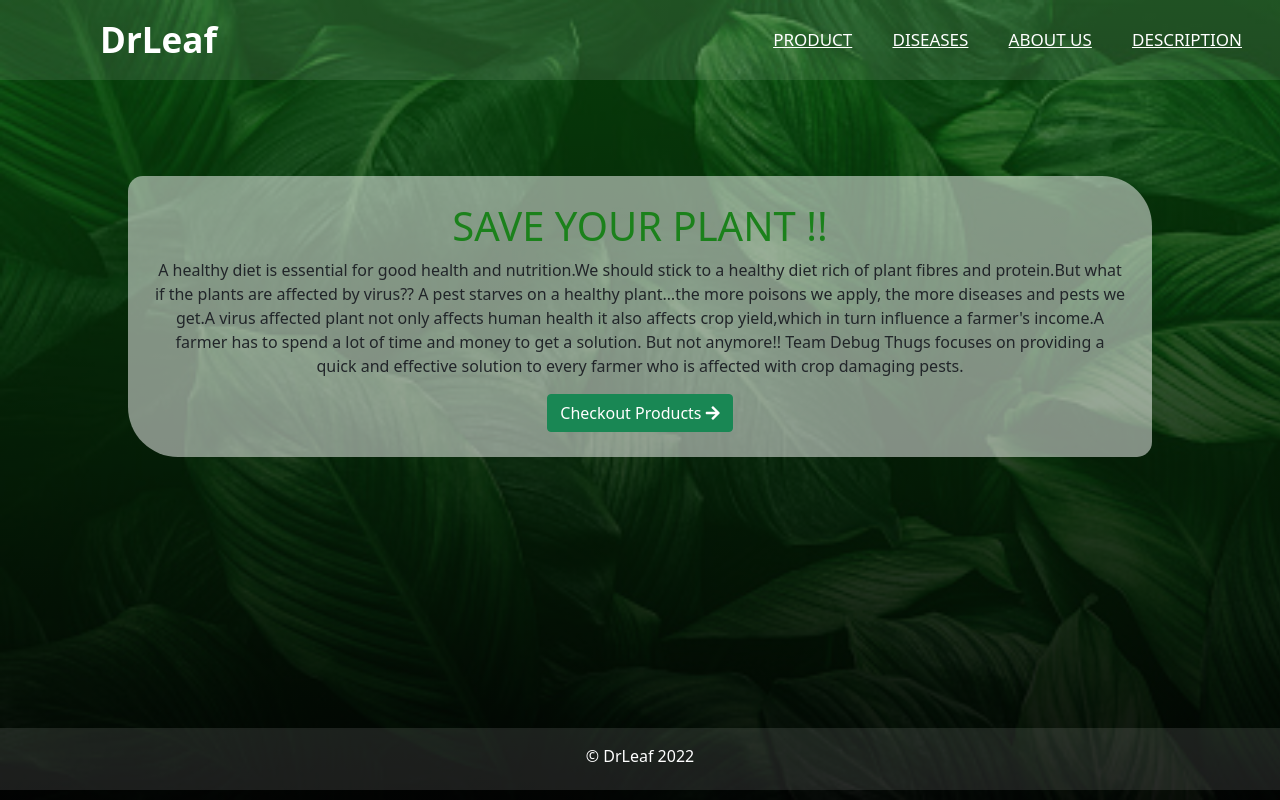
After one commit to AniruddhA-Omni/DrLeaf, a Python web app: template templates/index.html in a window 1280 px wide. The commit adds this page. Run offline with Jinja, Linux system fonts and the light colour scheme; the template is opened without the code that fills it, so the values that code supplies are empty.

Commit message:
added templates

```diff
--- /dev/null
+++ b/templates/index.html
@@ -0,0 +1,50 @@
+<!DOCTYPE html>
+<html lang="en">
+
+<head>
+    <meta charset="UTF-8">
+    <meta http-equiv="X-UA-Compatible" content="IE=edge">
+    <meta name="viewport" content="width=device-width, initial-scale=1.0">
+    <title>web</title>
+    <link href="https://cdn.jsdelivr.net/npm/bootstrap@5.1.3/dist/css/bootstrap.min.css" rel="stylesheet"
+        integrity="sha384-1BmE4kWBq78iYhFldvKuhfTAU6auU8tT94WrHftjDbrCEXSU1oBoqyl2QvZ6jIW3" crossorigin="anonymous">
+    <link rel="stylesheet" href="https://cdnjs.cloudflare.com/ajax/libs/font-awesome/5.15.3/css/all.min.css"/>
+    <link rel="stylesheet" href="/static/css/styles.css">
+</head>
+
+<body>
+    <div class="home">
+    <nav>
+        <input type="checkbox" id="check">
+        <label for="check" class="checkbtn">
+          <i class="fas fa-bars"></i>
+        </label>
+        <label class="logo" >DrLeaf</label>
+        <ul>
+
+          <li><a href="/products">PRODUCT</a></li>
+          <li><a href="/diseases">DISEASES</a></li>
+          <li><a href="/about">ABOUT US</a></li>
+          <li><a href="/description">DESCRIPTION</a></li>
+        </ul>
+    </nav>
+    <div class="home_content">
+        <div class="describe">
+            <h1 style="color: rgb(27, 129, 27);">SAVE YOUR PLANT !!</h1>
+            <p>A healthy diet is essential for good health and nutrition.We should stick to a healthy diet rich of plant fibres and protein.But what if the plants are affected by virus??
+            A pest starves on a healthy plant…the more poisons we apply, the more diseases and pests we get.A virus affected plant not only affects human health it also affects crop yield,which in turn influence a farmer's income.A farmer has to spend a lot of time and money to get a solution.
+            But not anymore!! Team Debug Thugs focuses on providing a quick and effective solution to every farmer who is affected with crop damaging pests.</p>
+            <form action="/products",method="POST">
+            <button type="submit" class="btn btn-success"> Checkout Products <i class="fas fa-arrow-right"></i></button></form>
+        </div>
+
+    </div>
+    <div class="foot">
+        &copy DrLeaf 2022
+    </div>
+    </div>
+</body>
+<footer>
+
+</footer>
+</html>
```
Also changed, not shown: templates/aboutus.html (+5 -6 lines), templates/product.html (added, +48 -0 lines), templates/result.html (+4 -4 lines).
